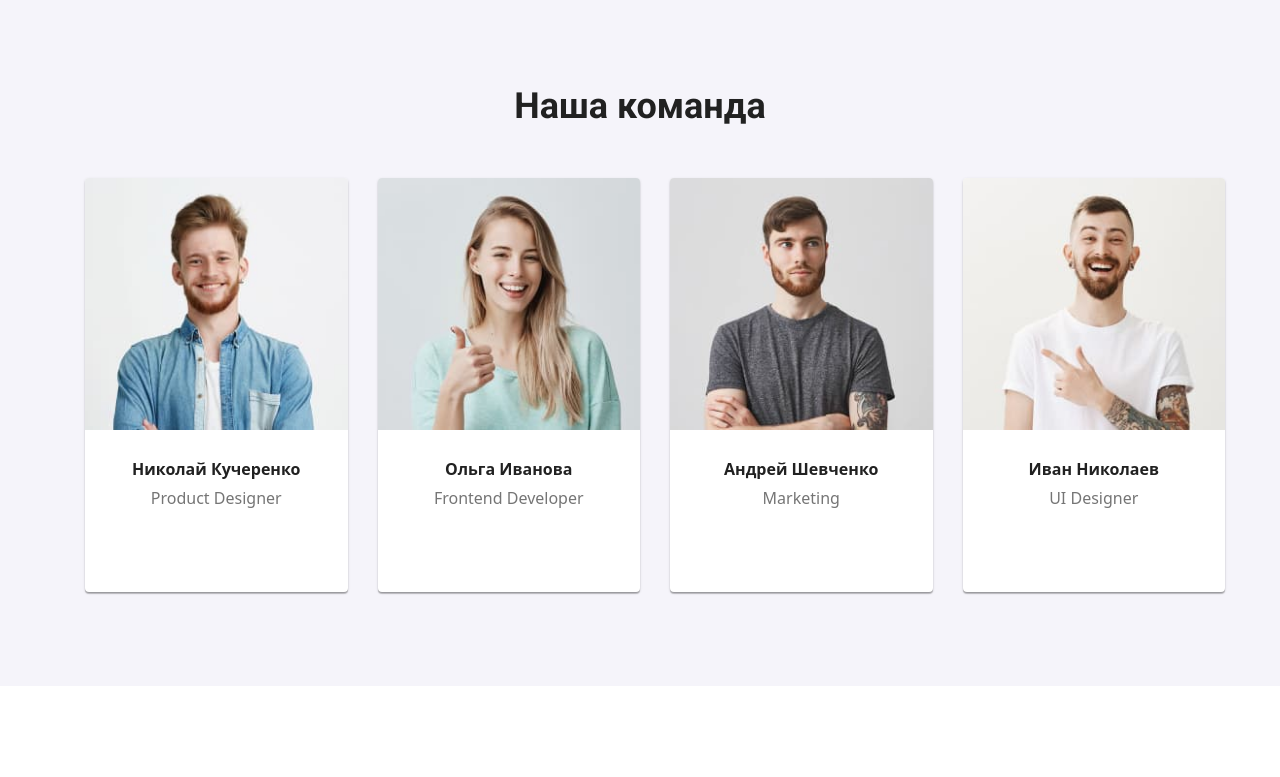
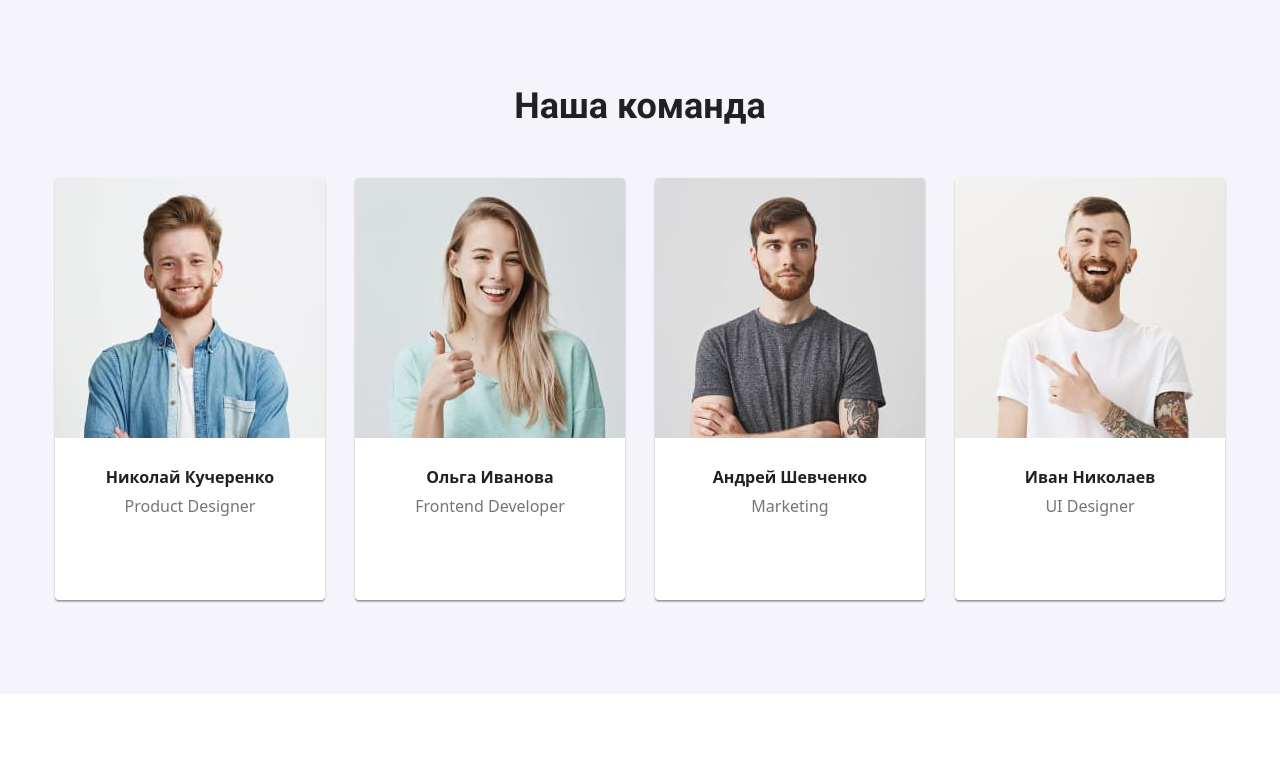
Before and after one commit to Bohdana3007/goit-markup-hw-07, a plain HTML site: page index.html in a window 1280 px wide. Shown: the part 1700-2477 px from the top of the page. Drawn offline with nearby package versions, Linux system fonts and the light colour scheme.

Commit message:
Виправлення1

```diff
--- a/sass/components/_feauture-work-list.scss
+++ b/sass/components/_feauture-work-list.scss
@@ -1,5 +1,8 @@
 .feature-list {
   display: flex;
+  & .item.item:not(:last-child) {
+    margin-right: 30px;
+  }
   & .item-heroes + & .item-heroes {
     margin-left: 10px;
   }
@@ -13,16 +16,17 @@
   border-radius: 4px;
   background-color: #f5f4fa;
 }
-.feature-list .team {
-  margin-left: 30px;
+.feature-list {
+  & .team {
     box-shadow: 0px 2px 1px rgba(0, 0, 0, 0.2), 0px 1px 1px rgba(0, 0, 0, 0.14),
       0px 1px 3px rgba(0, 0, 0, 0.12);
     border-radius: 4px;
     overflow: hidden;
     background-color: $primary-white-color;
     text-align: center;
-  & .team + & .team {
-    margin-left: 30px;
+  }
+  & .team:not(:last-child) {
+    margin-right: 30px;
     box-shadow: 0px 2px 1px rgba(0, 0, 0, 0.2), 0px 1px 1px rgba(0, 0, 0, 0.14),
       0px 1px 3px rgba(0, 0, 0, 0.12);
     border-radius: 4px;
```
Also changed, not shown: css/main.css, css/main.min.css, 2 other files. Lines whose indentation alone changed are shown as unchanged.
